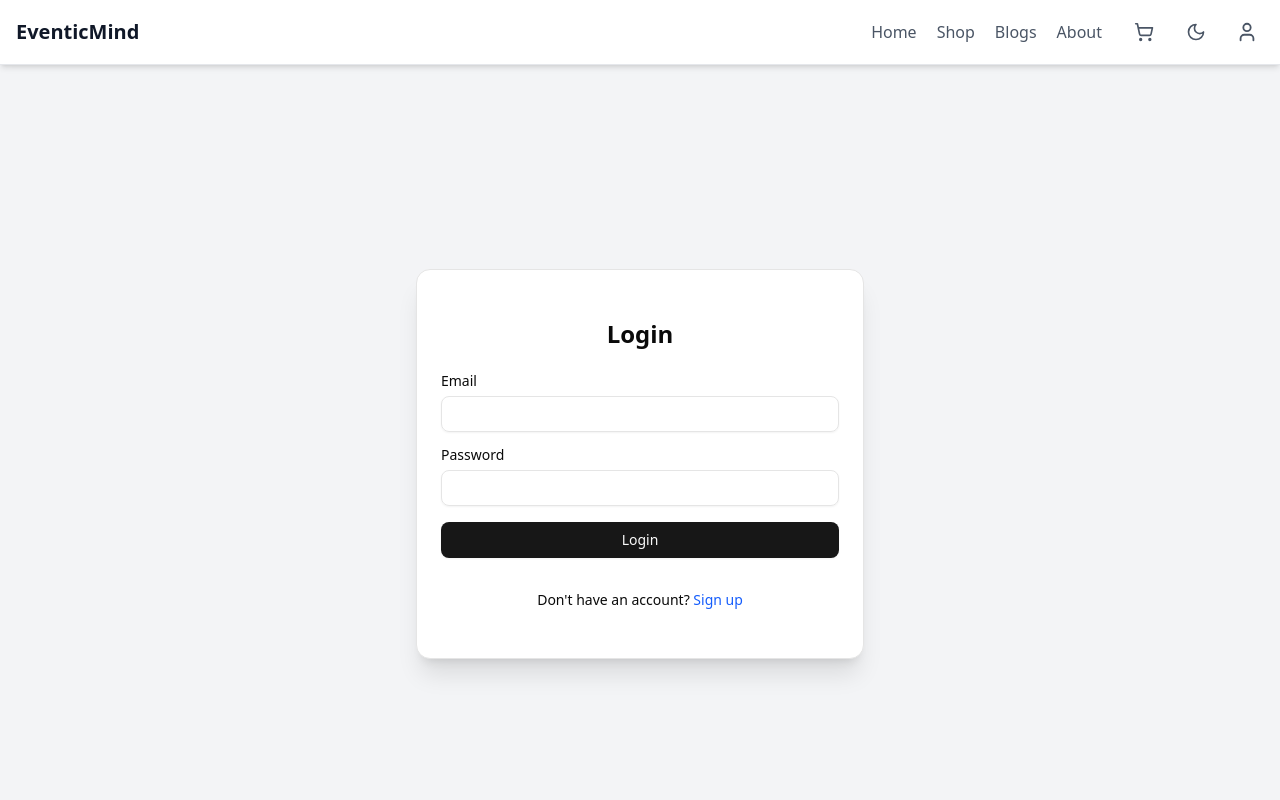
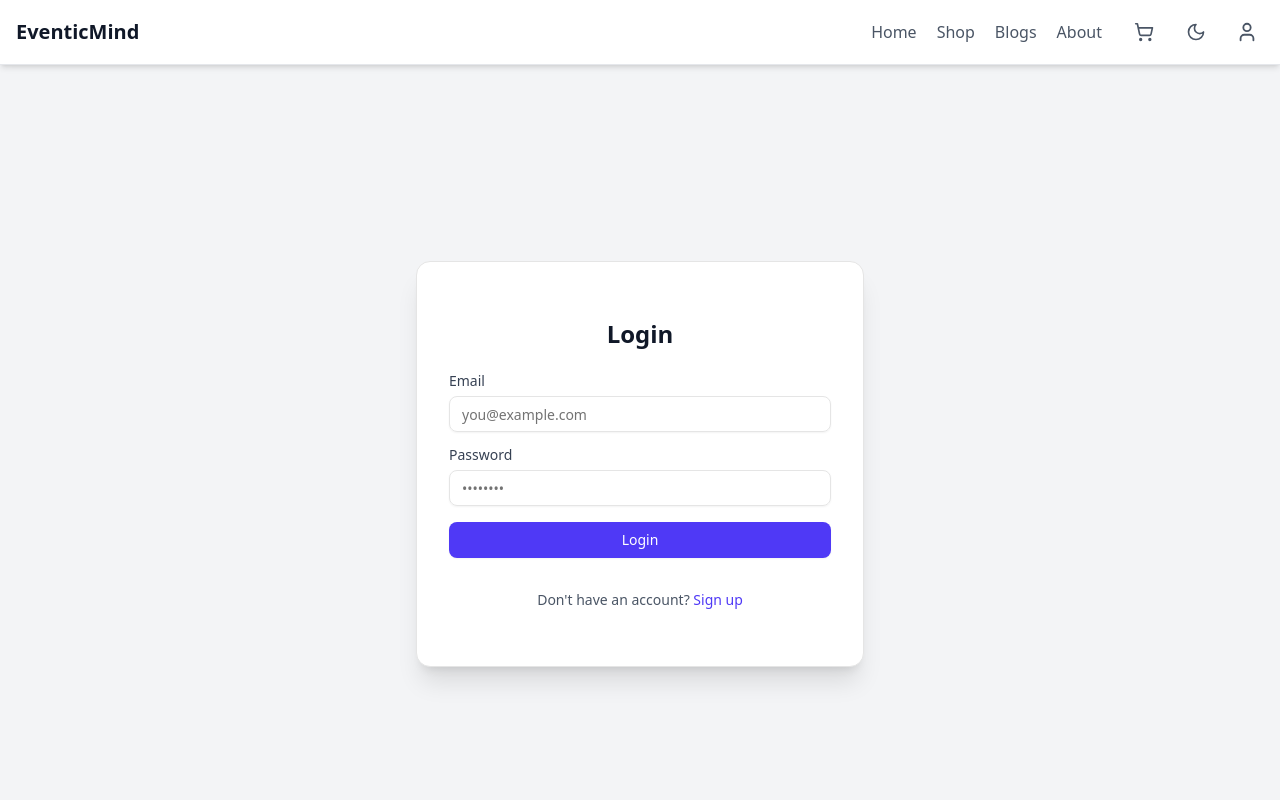
Before and after one commit to dhatchu14/EventicMind1, a React (Vite) app in the folder frontend/: page /login in a window 1280 px wide. Shown: the top 800 px of the page. Built offline with nearby package versions, Linux system fonts and the light colour scheme; no server answers.

Commit message:
modified login.jsx

```diff
--- a/frontend/src/components/Login.jsx
+++ b/frontend/src/components/Login.jsx
@@ -1,15 +1,15 @@
-// src/components/Login.jsx (or wherever it is)
-import { useState } from "react"; // Removed useEffect for redirect check
+// src/components/Login.jsx (Correct version for your backend)
+import { useState } from "react";
 import { Card, CardContent } from "@/components/ui/card";
 import { Input } from "@/components/ui/input";
 import { Button } from "@/components/ui/button";
 import { Label } from "@/components/ui/label";
 import { Alert, AlertDescription } from "@/components/ui/alert";
-import { AlertCircle } from "lucide-react";
+import { AlertCircle, Loader2 } from "lucide-react";
 import { Link, useNavigate, useLocation } from "react-router-dom";
 import { toast } from "sonner";
-import { useAuth } from '@/contexts/AuthContext'; // *** IMPORT useAuth ***
-import axiosInstance from '../api/axiosInstance'; // *** Use your configured Axios instance ***
+import { useAuth } from '@/contexts/AuthContext';
+import axiosInstance from '../api/axiosInstance'; // Use your configured Axios instance
 
 export default function LoginPage() {
   const [formData, setFormData] = useState({ email: "", password: "" });
@@ -17,21 +17,7 @@ export default function LoginPage() {
   const [isLoading, setIsLoading] = useState(false);
   const navigate = useNavigate();
   const location = useLocation();
-  const { login, isLoggedIn } = useAuth(); // *** GET login function and isLoggedIn state from context ***
-
-  // Redirect logic can be simplified or handled by ProtectedRoute,
-  // but if you keep it, use the context state:
-  /*
-  useEffect(() => {
-      if (isLoggedIn) {
-          const from = location.state?.from?.pathname || "/shop";
-          console.log("Already logged in (context), redirecting from login page...");
-          toast.info("Already logged in.");
-          navigate(from, { replace: true });
-      }
-  }, [isLoggedIn, navigate, location.state]);
-  */
-  // It's often better to let ProtectedRoute handle redirecting away from login when logged in.
+  const { login } = useAuth();
 
   const handleChange = (e) => {
     const { name, value } = e.target;
@@ -51,47 +37,69 @@ export default function LoginPage() {
 
     setIsLoading(true);
 
-    // Use FormData for application/x-www-form-urlencoded if required by backend
-    // Otherwise, send JSON using axiosInstance
-    const loginPayload = {
-        username: formData.email, // FastAPI expects 'username' for OAuth2PasswordRequestForm
-        password: formData.password
-    };
+    // *** Prepare payload for 'application/x-www-form-urlencoded' ***
+    // This matches the backend's expectation using OAuth2PasswordRequestForm
+    const formPayload = new URLSearchParams();
+    formPayload.append('username', formData.email); // Key MUST be 'username'
+    formPayload.append('password', formData.password); // Key MUST be 'password'
 
     try {
-        // *** Use Axios instance for the request ***
+      console.log("Sending login payload (form-urlencoded):", formPayload.toString());
+
+      // *** Use Axios instance to send FORM data ***
       const response = await axiosInstance.post(
-            "/auth/login", // Your login endpoint
-            new URLSearchParams(loginPayload) // Send as form data if backend expects it
-            // If backend expects JSON:
-            // loginPayload, { headers: { 'Content-Type': 'application/json' } }
+        "/auth/login",   // Your login endpoint
+        formPayload,     // <-- Send the URLSearchParams object
+        {
+          // Explicitly set header (Axios might infer it, but better to be clear)
+          headers: {
+            'Content-Type': 'application/x-www-form-urlencoded'
+          }
+        }
       );
 
-        const { access_token, user } = response.data; // Adjust based on your actual API response structure
+      console.log("Login response:", response.data);
+
+      // Adjust based on your actual API response structure (Token schema)
+      const { access_token, token_type } = response.data;
+      // Note: Your current backend doesn't return the user object on login, only the token.
 
       if (!access_token) {
-            // This case might not happen if axios throws an error on non-2xx status
         throw new Error("Login failed: No access token received.");
       }
 
       // *** Call the login function from AuthContext ***
-        // Pass the token and optionally user data if returned by the API
-        await login(access_token, user);
+      // You might need to fetch user details separately after login if needed elsewhere
+      // Or adjust the login function to only store the token
+      await login(access_token); // Pass only the token if user details aren't returned
 
       toast.success("Login successful! Redirecting...");
 
-        // Redirect logic (remains the same)
-        const from = location.state?.from?.pathname || "/shop"; // Default redirect location
+      // Redirect logic
+      const from = location.state?.from?.pathname || "/shop"; // Default redirect
+      navigate(from, { replace: true });
 
-        // Redirect immediately or with a slight delay
-        setTimeout(() => {
-             navigate(from, { replace: true });
-        }, 300); // Shorter delay
+    } catch (err) {
+        console.error("Login error details:", err);
+        let message = "An unknown error occurred during login.";
 
-    } catch (error) {
-        console.error("Login error:", error);
-        // Extract error message from Axios error or default
-        const message = error.response?.data?.detail || error.message || "An error occurred during login.";
+        if (err.response) {
+            console.error("Login Response Error Status:", err.response.status);
+            console.error("Login Response Error Data:", err.response.data);
+            // Handle specific errors like 401 Unauthorized
+            if (err.response.status === 401) {
+                 message = err.response.data?.detail || "Incorrect email or password.";
+            } else {
+                 message = err.response.data?.detail || `Server Error: ${err.response.status}`;
+            }
+        } else if (err.request) {
+            console.error("Login No Response Error:", err.request);
+            message = "No response from server. Check network connection.";
+        } else {
+            console.error("Login Setup Error:", err.message);
+            message = err.message;
+        }
+
         setError(`Login failed: ${message}`);
         toast.error(`Login failed: ${message}`);
     } finally {
@@ -101,12 +109,12 @@ export default function LoginPage() {
 
   // --- JSX remains largely the same ---
   return (
-    <div className="flex items-center justify-center min-h-screen bg-gray-100 px-4">
-      <Card className="w-full max-w-md shadow-xl">
-        <CardContent className="p-6">
-          <h2 className="text-2xl font-bold mb-6 text-center">Login</h2>
+    <div className="flex items-center justify-center min-h-screen bg-gray-100 dark:bg-gray-900 px-4 py-12">
+      <Card className="w-full max-w-md shadow-xl dark:bg-gray-800 border dark:border-gray-700">
+        <CardContent className="p-6 sm:p-8">
+          <h2 className="text-2xl font-bold mb-6 text-center text-gray-900 dark:text-gray-100">Login</h2>
           {error && (
-            <Alert variant="destructive" className="mb-4">
+            <Alert variant="destructive" className="mb-4 bg-red-100 dark:bg-red-900/30 border-red-500 dark:border-red-700 text-red-800 dark:text-red-300">
               <AlertCircle className="h-4 w-4" />
               <AlertDescription>{error}</AlertDescription>
             </Alert>
@@ -114,22 +122,57 @@ export default function LoginPage() {
           <form onSubmit={handleSubmit} className="space-y-4">
             {/* Email */}
             <div className="space-y-2">
-              <Label htmlFor="email">Email</Label>
-              <Input id="email" name="email" type="email" value={formData.email} onChange={handleChange} required disabled={isLoading} autoComplete="username" />
+              <Label htmlFor="email" className="text-gray-700 dark:text-gray-300">Email</Label>
+              <Input
+                 id="email"
+                 name="email"
+                 type="email"
+                 value={formData.email}
+                 onChange={handleChange}
+                 required
+                 disabled={isLoading}
+                 autoComplete="username"
+                 placeholder="you@example.com"
+                 className="dark:bg-gray-700 dark:border-gray-600 focus:border-indigo-500 focus:ring-indigo-500"
+              />
             </div>
             {/* Password */}
             <div className="space-y-2">
-              <Label htmlFor="password">Password</Label>
-              <Input id="password" name="password" type="password" value={formData.password} onChange={handleChange} required disabled={isLoading} autoComplete="current-password" />
+              <Label htmlFor="password" className="text-gray-700 dark:text-gray-300">Password</Label>
+              <Input
+                id="password"
+                name="password"
+                type="password"
+                value={formData.password}
+                onChange={handleChange}
+                required
+                disabled={isLoading}
+                autoComplete="current-password"
+                placeholder="••••••••"
+                className="dark:bg-gray-700 dark:border-gray-600 focus:border-indigo-500 focus:ring-indigo-500"
+               />
             </div>
             {/* Submit */}
-            <Button type="submit" className="w-full" disabled={isLoading}>
-              {isLoading ? 'Logging In...' : 'Login'}
+            <Button type="submit" className="w-full bg-indigo-600 hover:bg-indigo-700 text-white dark:bg-indigo-500 dark:hover:bg-indigo-600 focus:ring-indigo-500" disabled={isLoading}>
+              {isLoading ? (
+                <>
+                  <Loader2 className="mr-2 h-4 w-4 animate-spin" />
+                  Logging In...
+                </>
+               ) : (
+                'Login'
+               )}
             </Button>
             {/* Link to Signup */}
-            <p className="text-center text-sm mt-4">
+            <p className="text-center text-sm mt-4 text-gray-600 dark:text-gray-400">
               Don't have an account?{" "}
-              <Link to="/signup" className={` ${isLoading ? 'text-blue-400 cursor-not-allowed pointer-events-none' : 'text-blue-600 hover:underline'}`}>
+              <Link
+                to="/signup"
+                className={`font-medium ${isLoading
+                  ? 'text-indigo-400 dark:text-indigo-600 cursor-not-allowed pointer-events-none'
+                  : 'text-indigo-600 hover:text-indigo-800 dark:text-indigo-400 dark:hover:text-indigo-200 hover:underline'}`}
+                aria-disabled={isLoading}
+              >
                 Sign up
               </Link>
             </p>
```
Also changed, not shown: frontend/src/App.jsx (+20 -14 lines). Lines whose indentation alone changed are shown as unchanged.
